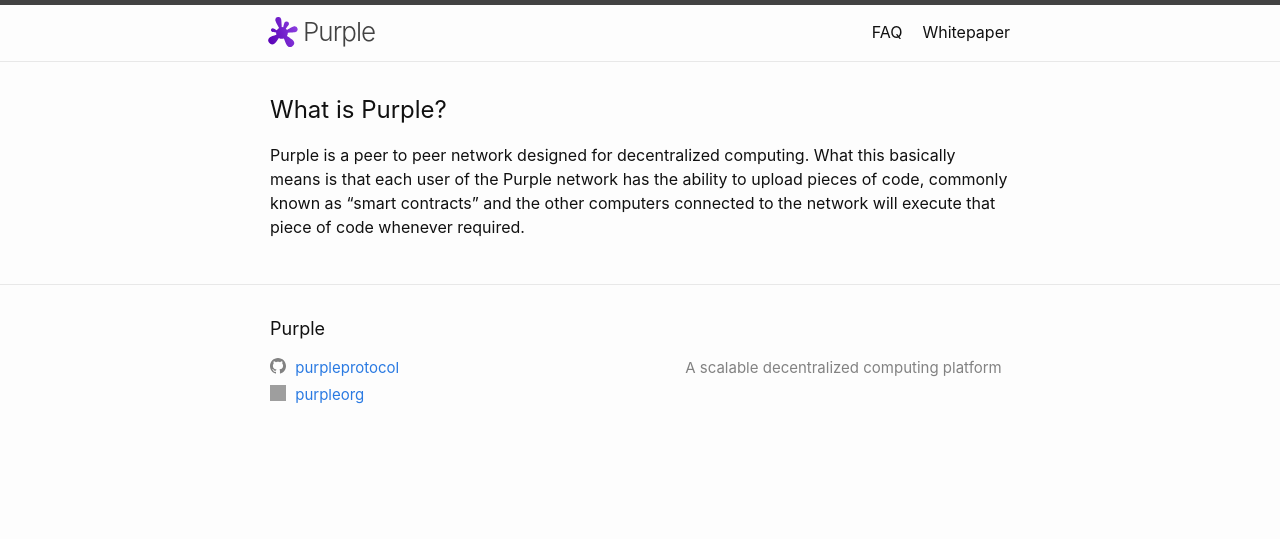
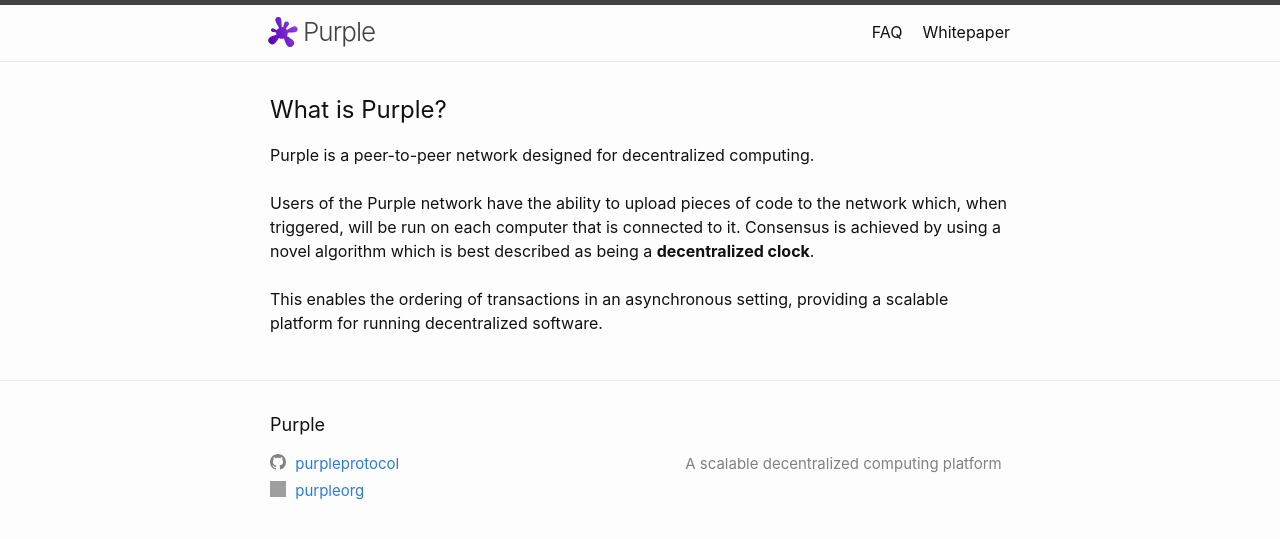
Before and after one commit to purpleprotocol/purpleprotocol.github.io, a Jekyll site: the page built from index.md, in a window 1280 px wide. Shown: the top 539 px of the page. Built offline with Jekyll 4.4.1, drawn with Linux system fonts in a browser that asks for light colours; our own code applies the rules of GitHub Pages for plain Markdown files; grey boxes are pictures that could not be loaded.

Commit message:
Re-wrote index

```diff
--- a/index.md
+++ b/index.md
@@ -8,4 +8,4 @@ title: null
 ---
 
 ## What is Purple?
-Purple is a peer to peer network designed for decentralized computing. What this basically means is that each user of the Purple network has the ability to upload pieces of code, commonly known as “smart contracts” and the other computers connected to the network will execute that piece of code whenever required.
+Purple is a peer-to-peer network designed for decentralized computing. <br><br> Users of the Purple network have the ability to upload pieces of code to the network which, when triggered, will be run on each computer that is connected to it. Consensus is achieved by using a novel algorithm which is best described as being a **decentralized clock**.<br><br> This enables the ordering of transactions in an asynchronous setting, providing a scalable platform for running decentralized software.
```
